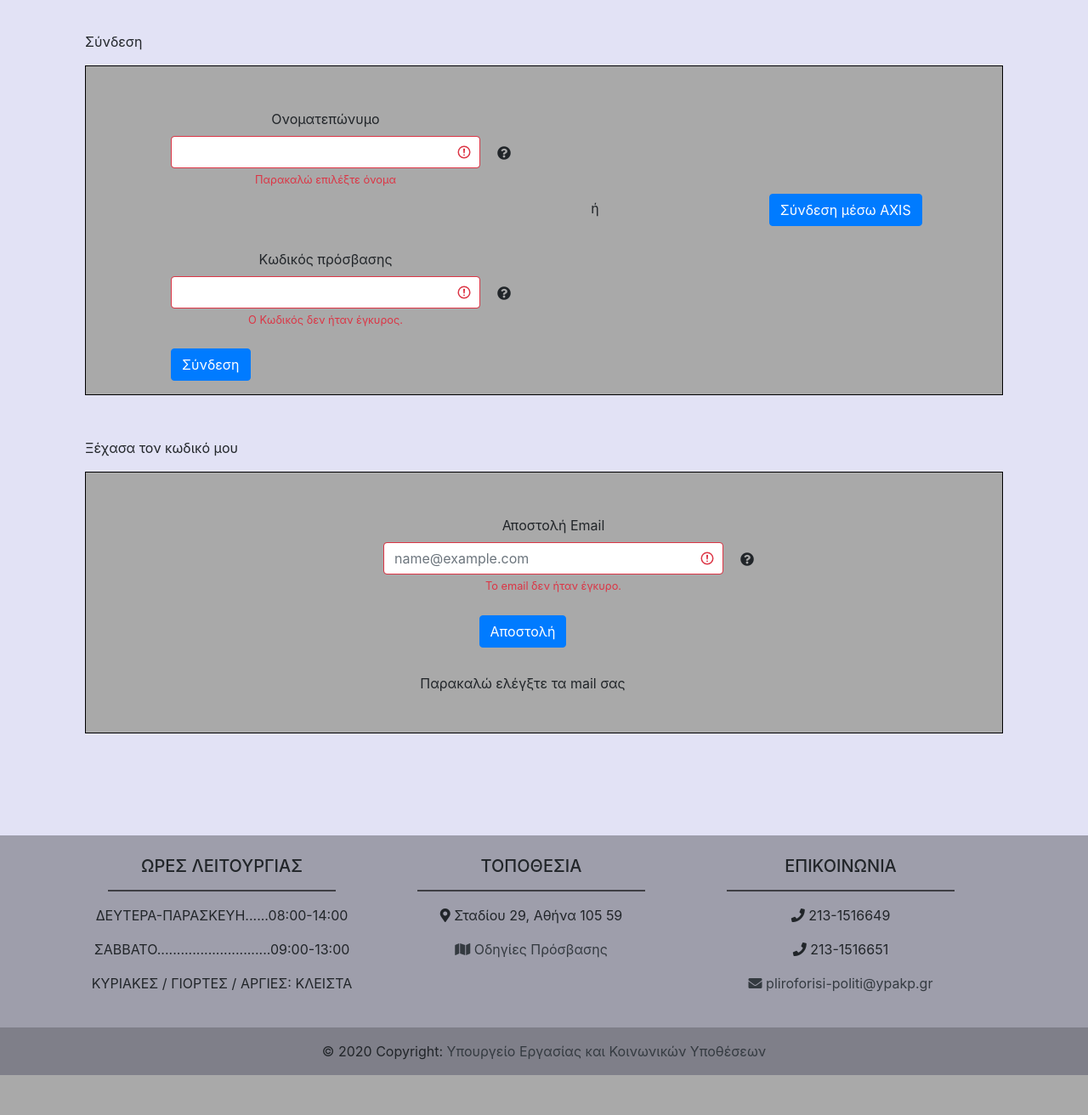
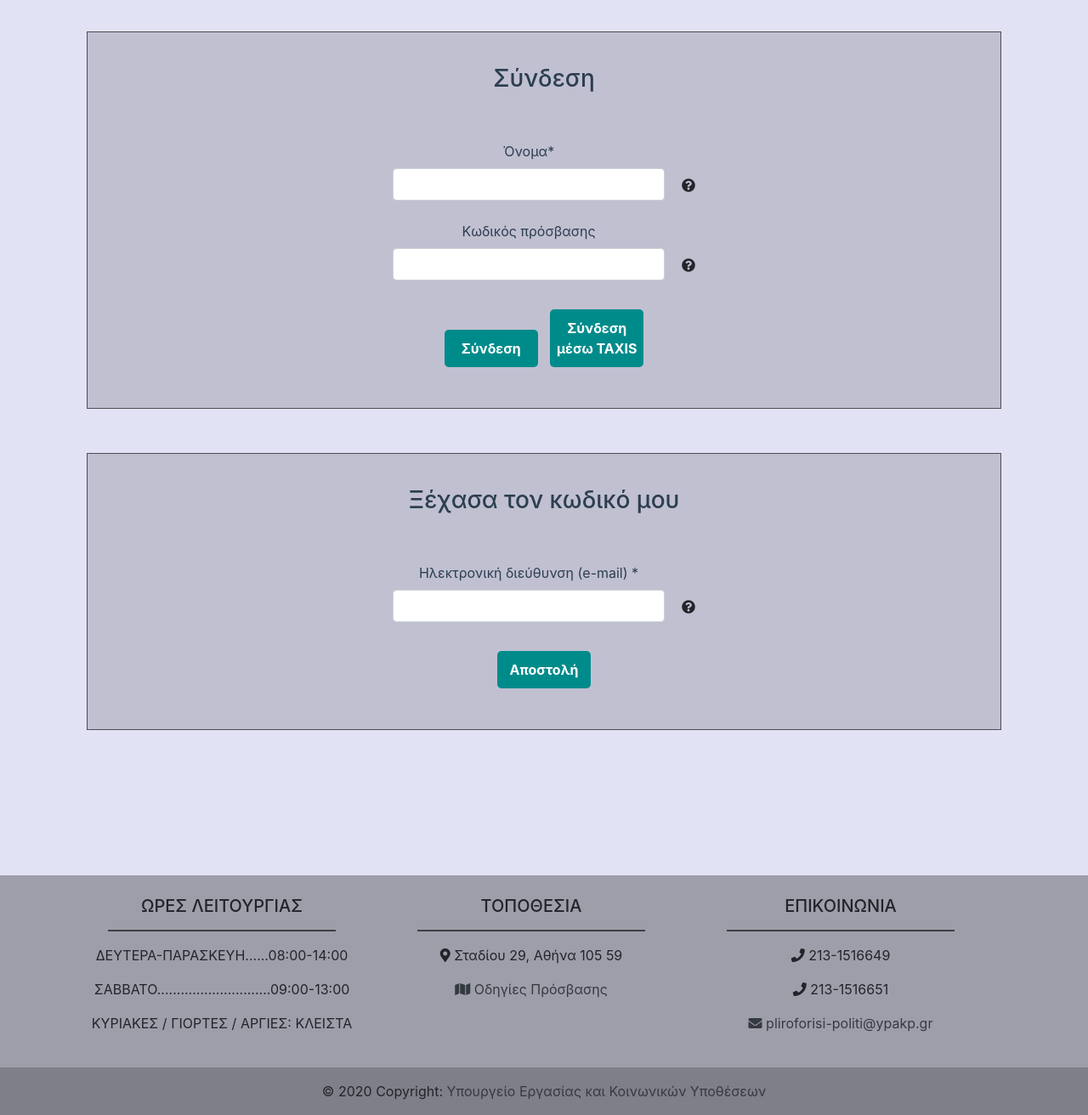
Before and after one commit to meryfanou/EAM, a PHP site: page /sundesh.php in a window 1280 px wide. Shown: the part 163-1475 px from the top of the page at 85% size. Before the commit the page ends 1428 px from the top, so only its background shows below. Run offline with PHP 8.4, Linux system fonts and the light colour scheme; the visitor is signed in with stand-in values (Sample User, id 1); some libraries are stand-ins or nearby versions.

Commit message:
Allages stis formes

```diff
--- a/default.php
+++ b/default.php
@@ -19,10 +19,10 @@
 
 
 <!-- Form body -->
-<div class="container-fluid" style="
+<div class="container-xxl" style="
 	justify-content: center;
 	align-content: center;
-	margin: 0 8% 4% 8%;
+	margin: 0px 10px 0px 10px;
 	padding: 3%;
 	border: 1px solid rgba(0,0,0,0.6);
 	background-color: rgba(0,0,0,0.15);
--- a/sundesh.php
+++ b/sundesh.php
@@ -1,7 +1,11 @@
 <!-- epikoinwnia.php -->
 <?php include './header.php' ?>
 
+<link rel="stylesheet" href="./stylesheets/form.css">
+
 <body style="background-color:rgba(198, 198, 236, 0.5)">
+
+<script src="https://cdnjs.cloudflare.com/ajax/libs/1000hz-bootstrap-validator/0.11.9/validator.min.js"></script>
 
 <!--
 <script src="https://code.jquery.com/jquery-3.3.1.slim.min.js" integrity="sha384-q8i/X+965DzO0rT7abK41JStQIAqVgRVzpbzo5smXKp4YfRvH+8abtTE1Pi6jizo" crossorigin="anonymous"></script>
@@ -23,71 +27,150 @@
 
 <!-- FORMA EPIKOINWNIAS -->
 
+<div class="d-xl-flex">
+    <form role="form"  data-toggle="validator" class="flex-body" id="msform" method="POST"  action="index.php">
+        <!-- First form page -->
+        <fieldset id="fieldset1">
+            <div class="form-card">
+                <h3 class="fs-title">Σύνδεση</h3><br><br>
+                <!-- ONOMA -->
+                <div class="form-group" style="display: table-row;">
+                    <div style="display: table-cell;overflow: auto;">
+                        <label for="username" class="form-control-label">Όνομα*</label>
+                        <input name="username" type="text" class="form-control" id="username" data-error="Υποχρεωτικό πεδίο (μόνο γράμματα)" pattern="^[A-Za-zΑ-Ωα-ωΆΈΉΊΎΌΏάέήίύόώϊϋΐ]*$" required>
+                        <div class="help-block with-errors"></div>
+                    </div>
+                    <div style="display: table-cell;padding-left: 20px"><br><p></p> <div class="fas fa-question-circle" title="Tο επώνυμο πρέπει να αποτελείται από τουλάχιστον 4 χαρακτήρες"> </div> </div>
 
-    <p style="margin-left :100px">Σύνδεση</p>
-    <div class="container-xxl " style="display:flex;margin: 0 100px 50px 100px; padding-top: 50px ; padding-left: 100px;border: 1px solid black;background-color: darkgrey; text-align : center">
-        <form class="was-validated form-group" style="width: 400px" method="POST" action="./routes/login.php"> <!-- class="needs-validation" novalidate -->
-            <!-- ONOMA -->
-            <div class="form-group w-25" style="display: table-row;">
-                <div style="display: table-cell;overflow: auto; height: 60px; width: 400px">
-                    <label for="username" class="form-label">Ονοματεπώνυμο </label>
-                    <input name="username" type="text" class="form-control" id="exampleFormControlInput1" required>
+                </div><br>
 
-                    <div class="invalid-feedback">
-                        Παρακαλώ επιλέξτε όνομα
+              <!-- Password -->
+              <div class="form-group" style="display: table-row">
+                    <div style="display: table-cell;overflow: auto;">
+                        <label for="password" class="form-control-label">Κωδικός πρόσβασης</label>
+                        <input name="password" type="password" class="form-control" id="password" data-error="Ο Κωδικός δεν είναι έγκυρος" pattern="(?=.*\d)(?=.*[a-z])(?=.*[A-Z]).{8,}" required>
+                        <div class="help-block with-errors"></div>
                     </div>
+                    <div style="display: table-cell;padding-left: 20px"><br><p></p>
+                        <div class="fas fa-question-circle" title="Ο κωδικός πρόσβασης πρέπει να αποτελείται από τουλάχιστον 8 χαρακτήρες και να περιέχει οπωσδήποτε 1 κεφαλαίο γράμμα, 1 πεζό γράμμα και 1 αριθμητικό"> </div>
+                    </div>
+                </div><br>
+
+            <!-- Trigger modal button -->
+            <!-- <input type="button" data-toggle="modal" data-target="#myModal" class="action-button" value="Υποβολή">
+            -->
+            <button type="submit" class="action-button">Σύνδεση</button>
+            <a href="default.php"><button type="button" class="action-button">Σύνδεση μέσω TAXIS </button></a>
+            <!-- Modal -->
+            <!-- <div  id="myModal" class="modal hide" tabindex="-1" role="dialog" aria-labelledby="myModalLabel" style="margin: 200px 0px 0px 5px " >
+                <div style="background-color: rgba(255, 255, 255, 0.6);" class="modal-header">
+
+                    <h3 id="myModalLabel">Επιβεβαίωση</h3>
                 </div>
-                <div style="display: table-cell;padding-left: 20px"><br><p></p> <div class="fas fa-question-circle" title="Tο όνομα δεν πρέπει να περιέχει ειδικούς χαρακτήρες όπως _, -, +, !, κτλ."> </div>  </div>
-            </div>
+                <div style="background-color: rgba(255, 255, 255, 0.6)" class="modal-body">
+                    <form id="myForm" method="post">
+                       <h5>Είστε σίγουροι για τα στοιχεία σας; </h5>
+                    </form>
+                </div>
+                <div style="background-color: rgba(255, 255, 255, 0.6)"class="modal-footer">
+                    <button class='btn btn-danger' data-dismiss='modal' aria-hidden='true'>Άκυρο</button>
+                    <!-- Submit form button
+                    <button type="submit" class="action-button">Σύνεχεια</button>
+                </div>
+            </div> -->
 
-            <br>
-            <br>
-            <br>
 
-            <!-- PASSWORD -->
-            <div class="form-group w-25" style="display: table-row;">
-                <div style="display: table-cell;overflow: auto; height: 60px; width: 400px">
-                    <label for="password">Κωδικός πρόσβασης </label>
-                    <input name="password" type="password" class="form-control" id="exampleFormControlInput1"required>
-                    <div class="invalid-feedback">
-                        Ο Κωδικός δεν ήταν έγκυρος.
+
+
+
+
+
+            <!-- Modal -->
+            <!-- <div  id="myModal" class="modal hide" tabindex="-1" role="dialog" aria-labelledby="myModalLabel" style="margin: 200px 0px 0px 5px " >
+                <div style="background-color: rgba(255, 255, 255, 0.6);" class="modal-header">
+
+                    <h3 id="myModalLabel">Επιβεβαίωση</h3>
+                </div>
+                <div style="background-color: rgba(255, 255, 255, 0.6)" class="modal-body">
+                    <form id="myForm" method="post">
+                       <h5>Είστε σίγουροι για τα στοιχεία σας; </h5>
+                    </form>
+                </div>
+                <div style="background-color: rgba(255, 255, 255, 0.6)"class="modal-footer">
+                    <button class='btn btn-danger' data-dismiss='modal' aria-hidden='true'>Άκυρο</button>
+                    <!-- Submit form button
+                    <button type="submit" class="action-button">Σύνεχεια</button>
+                </div>
+            </div> -->
+
+        </fieldset>
+
+
+
+    </form>
+</div>
+
+
+<div class="d-xl-flex">
+    <form role="form"  data-toggle="validator" class="flex-body" id="msform" method="POST"  action="index.php">
+        <!-- First form page -->
+        <fieldset id="fieldset1">
+        <div class="form-card">
+                <h3 class="fs-title">Ξέχασα τον κωδικό μου</h3><br><br>
+                 <!-- e-mail -->
+                 <div class="form-group" style="display: table-row;">
+                    <div style="display: table-cell;overflow: auto;">
+                        <label for="email" class="form-control-label">Ηλεκτρονική διεύθυνση (e-mail) *</label>
+                        <input name="email" type="email" class="form-control" id="email" data-error="Παρακαλώ δώστε ένα έγκυρο e-mail"required >
+                        <div class="help-block with-errors"></div>
                     </div>
-                </div>
-                <div style="display: table-cell;padding-left: 20px"><br><p></p> <div class="fas fa-question-circle" title="Κωδικός πρόσβασης"> </div>  </div>
-            </div>
+                    <div style="display: table-cell;padding-left: 20px"><br><p></p>
+                        <div class="fas fa-question-circle" title="Π.χ. name@example.gr"> </div>
+                    </div>
+                </div><br>
 
-            <br>
 
-            <button type="submit" class="btn btn-primary" style="margin-right : 650px">Σύνδεση</button>
-        </form>
-        <form style="flex-grow:1">
-        <p style="padding-top:100px"> ή<button type="submit" class="btn btn-primary" style="margin-left : 200px">Σύνδεση μέσω AXIS</button></p>
-        </form>
-    </div>
+            <!-- Trigger modal button -->
+            <!-- <input type="button" data-toggle="modal" data-target="#myModal" class="action-button" value="Υποβολή">
+            -->
+            <button type="submit" class="action-button">Aποστολή</button>
 
-    <p style="margin-left :100px">Ξέχασα τον κωδικό μου</p>
-    <div class="container-xxl " style="margin: 0 100px 0 100px; padding-top:50px ; padding-left: 350px;border: 1px solid black;background-color: darkgrey; text-align : center">
-        <form class="was-validated form-group"> <!-- class="needs-validation" novalidate -->
-            <!-- EMAIL -->
-            <div class="form-group w-25" style="display: table-row">
-                <div style="display: table-cell;overflow: auto; height: 60px; width: 400px">
-                    <label for="email">Αποστολή Email </label>
-                    <input type="email" class="form-control" id="exampleFormControlInput1" placeholder="name@example.com" required>
-                    <div class="invalid-feedback">
-                        Το email δεν ήταν έγκυρο.
-                    </div>
-                </div>
-                <div style="display: table-cell;padding-left: 20px"><br><p></p> <div class="fas fa-question-circle" title="Η διεύθυνση πρέπει να είναι της μορφής: name@example.com"> </div>  </div>
 
-            </div>
+            </fieldset>
 
-            <br>
 
-            <button type="submit" class="btn btn-primary" style="margin-right : 400px">Aποστολή</button>
-            <p style="margin-right : 400px; padding: 30px 0 30px 0"> Παρακαλώ ελέγξτε τα mail σας </p>
-        </form>
-    </div>
+
+</form>
+</div>
+
+
+<script>
+
+    // Submit form, only if all inputs are valid
+    $("#msform").submit(function(event) {
+        // make selected form variable
+        var vForm = $(this);
+
+        /* If not valid prevent form submit https://developer.mozilla.org/en-US/docs/Web/API/HTMLSelectElement/checkValidity */
+        if (vForm[0].checkValidity() === false) {
+            event.preventDefault()
+            event.stopPropagation()
+            $("#myModal").modal("hide");
+        }
+
+        // Add bootstrap 4 was-validated classes to trigger validation messages
+        vForm.addClass('was-validated');
+    });
+
+
+
+</script>
+
 
 
 </body>
+
+
+
+
 <?php include './footer.php' ?>
```
Also changed, not shown: epikoinwnia.php (+22 -1 lines), randevu.php (+41 -10 lines).
